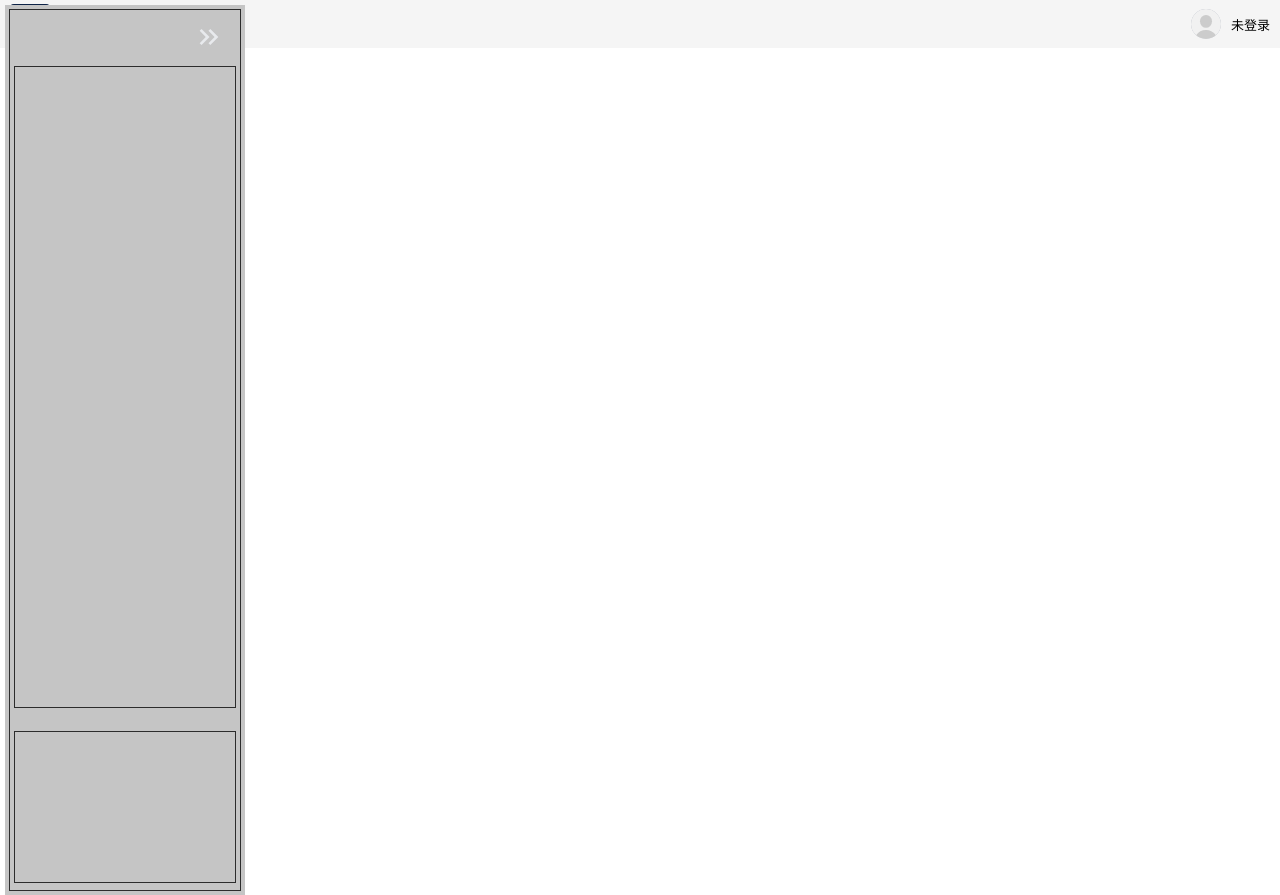
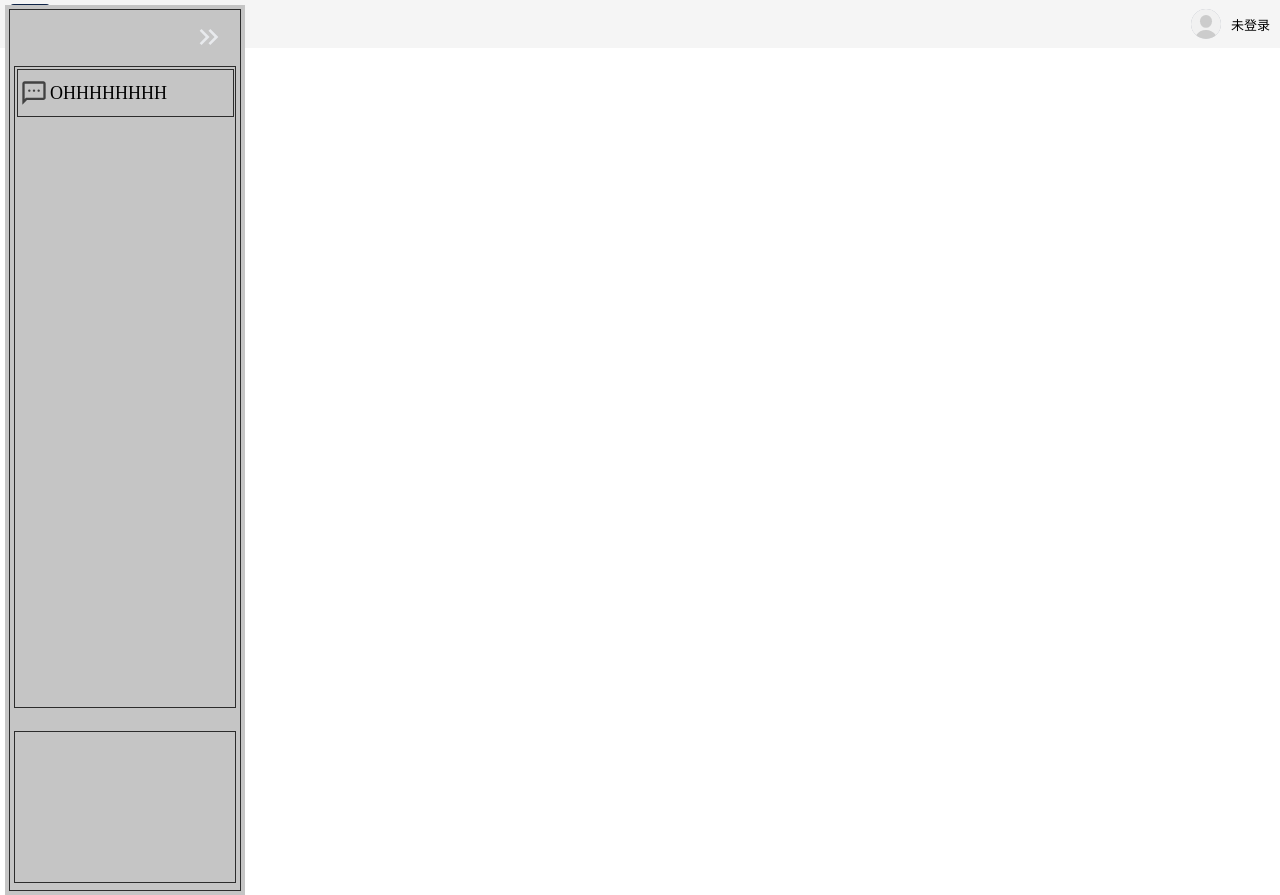
Before and after one commit to lhx-666-cool/xdechat-web-repechage, a Vue app: page /test in a window 1280 px wide. Built offline with nearby package versions, Linux system fonts and the light colour scheme.

Commit message:
fix: input flash error and wrong position; message card wrong position; refector: refectored some deprecated funcs; style: msg card icons

```diff
--- a/package.json
+++ b/package.json
@@ -14,13 +14,15 @@
     "@rangermauve/fetch-event-source": "^1.0.3",
     "@traptitech/markdown-it-katex": "^3.6.0",
     "axios": "^1.7.2",
+    "bootstrap": "^5.3.3",
+    "bootstrap-vue": "^2.23.1",
     "element-plus": "^2.7.6",
     "highlight.js": "^11.10.0",
     "jquery": "^3.7.1",
     "markdown-it": "^14.1.0",
     "markdown-it-katex": "^2.0.3",
     "markdown-it-link-attributes": "^4.0.1",
-    "vue": "^3.4.29",
+    "vue": "^3.5.10",
     "vue-demi": "^0.14.10",
     "vue-router": "^4.4.0",
     "vuex": "^4.0.2"
--- a/src/App.vue
+++ b/src/App.vue
@@ -5,6 +5,7 @@
 
 <script setup>
 import Navbar from "./components/Navbar.vue";
+
 </script>
 
 <style Lang="sass" scoped>
--- a/src/components/chatHistoryCard.vue
+++ b/src/components/chatHistoryCard.vue
@@ -4,7 +4,7 @@
     <span class="text">
         {{ text }}
     </span>
-   <img src="../assets/delete.svg" height="18px" :class="{'hide': !isac}" @click="sendMessage"/>
+   <img src="../assets/delete.svg" height="18px" :class="{'hide': !isac}" @click="deleteMessage"/>
 </div>
 </template>
 
@@ -13,7 +13,7 @@ import { defineProps } from 'vue';
 import { defineEmits } from 'vue';
 
 const emit = defineEmits(['delete-message']);
-const sendMessage = () => {
+const deleteMessage = () => {
   emit('delete-message', props.idx);
 };
 
--- a/src/components/chatLogsSidebar.vue
+++ b/src/components/chatLogsSidebar.vue
@@ -8,8 +8,19 @@
                     </div>
                 </div>
             </div>
-            <div class="chatLogArea"></div>
-            <div class="extraSettingsArea"></div>
+
+            <div class="chatLogArea" id="chatLogArea">
+                <div class="chatLogBar">
+                    <div class="chatLogItemImgContainer">
+                        <img class="chatLogItemImg" src="../assets/chatLogSidebar/message.svg" />
+                    </div>
+                    <div class="chatLogItemText">OHHHHHHHH</div>
+                </div>
+            </div>
+
+            <div class="extraSettingsArea">
+
+            </div>
         </div>
     </div>
 </template>
@@ -54,6 +65,7 @@
 
 .chatLogArea {
     display: flex;
+    flex-direction: column;
     width: 220px;
     height: 640px;
     margin: 2px;
@@ -86,7 +98,7 @@
     transition: 0.6s;
 }
 
-.collapseArrowBar:hover{
+.collapseArrowBar:hover {
     background-color: #e0e0e0;
     transition: 0.6s;
 }
@@ -105,4 +117,34 @@
     height: 32px;
     width: 32px;
 }
+
+
+
+
+.chatLogBar {
+    display: flex;
+    justify-content: left;
+    align-items: center;
+    width: 215px;
+    height: 46px;
+    border: #2c2c2c solid 1px;
+    margin: 2px;
+}
+
+.chatLogItemImgContainer {
+    display: flex;
+    justify-content: center;
+    align-items: center;
+    width: 32px;
+    height: 32px;
+}
+
+.chatLogItemImg {
+    width: 28px;
+    height: 28px;
+}
+
+.chatLogItemText {
+    font-size: 18px;
+}
 </style>
--- a/src/components/messageCard.vue
+++ b/src/components/messageCard.vue
@@ -9,30 +9,36 @@
             <img src="../assets/user.svg" class="avator unselectable">
 
         </div>
-        <div class="text" :class="{ 'text-user': role === 'user', 'text-bot': role === 'assistant' }">
+        <div class="text" :class="{ 'text-user': role === 'user', 'text-bot': role === 'assistant' }" @mouseover="showExtra[index] = true" @mouseout="showExtra[index] = false">
             <Text :text="text" />
-          <div class="icons" v-if="role==='assistant'">
-            <div class="copy actions" @click="copyToClip(text.replace(regex, ''));toast('复制成功')">
-              <img src="../assets/copy.svg" class="avator unselectable icon">
-            </div>
-            <div class="like actions">
+            <div class="icons" v-if="role === 'assistant' && showExtra[index]">
+                <b-button class="copy actions" @click="copyToClip(text.replace(regex, '')); toast('复制成功')"
+                    v-b-tooltip.hover.bottom title="复制">
+                    <img src="../assets/copy.svg" class="avator unselectable icon" title="复制">
+                </b-button>
+
+                <b-button class="like actions" v-b-tooltip.hover.bottom title="好答">
                     <img src="../assets/like.svg" class="avator unselectable icon">
-            </div>
-            <div class="copy actions">
+                </b-button>
+
+                <b-button class="copy actions" v-b-tooltip.hover.bottom title="答得跟粑粑似的">
                     <img src="../assets/dislike.svg" class="avator unselectable icon">
-            </div>
-            <div class="copy actions">
+                </b-button>
+
+                <b-button class="copy actions" v-b-tooltip.hover.bottom title="反馈">
                     <img src="../assets/feedback.svg" class="avator unselectable icon">
-            </div>
+                </b-button>
             </div>
         </div>
     </div>
 </template>
 
 <script setup>
-import { defineProps } from 'vue';
+import { defineProps, ref } from 'vue';
 import Text from './Text.vue';
 import { copyToClip } from "../js/copy.ts";
+
+let showExtra = ref([]);
 //数组的接收方法
 const toast = (message) => {
     ElMessage({
@@ -54,6 +60,8 @@ const props = defineProps({
         required: true
     }
 })
+
+
 </script>
 
 <style scoped>
@@ -70,11 +78,12 @@ const props = defineProps({
 
 .text {
     display: inline-block;
-    margin: 10px 10px 20px 10px;
+    margin: 10px 10px 2px 10px;
     padding: 20px 25px;
     border-radius: 28px;
     max-width: calc(100% - 60px);
     overflow: auto;
+
 }
 
 div {
@@ -119,28 +128,29 @@ div {
     height: 38px;
     border-radius: 5px
 }
-.message{
+
+.message {
     width: 100%;
 }
-.icons{
+
+.icons {
     display: flex;
     flex-direction: row;
     margin-top: 15px;
-  margin-bottom: -10px;
+    margin-bottom: 2px;
+    z-index: 8;
+}
 
+.icon {
+    height: 16px;
+    width: 16px;
 }
-.icon{
-  height: 15px;
-  width: 15px;
-}
-.actions{
+
+.actions {
     display: flex;
     justify-content: center;
     align-items: center;
-  border: 1px #aeaeae solid;
-  border-radius: 30px;
     padding: 2px 5px;
-  background-color: rgb(230, 230, 230);
     transition: transform 0.3s ease;
     cursor: pointer;
     margin-right: 10px;
@@ -153,7 +163,8 @@ div {
     user-select: none;
     /* 标准语法 */
 }
-.actions:hover{
+
+.actions:hover {
     transform: scale(1.05);
 }
 </style>
--- a/src/style/style.less
+++ b/src/style/style.less
@@ -1,3 +1,6 @@
+// *{
+// 	transition: height 0.3s ease-in-out;
+// }
 .markdown-body {
 	background-color: transparent !important;
 	font-size: 14px !important;
```
Also changed, not shown: src/components/Text.vue (+5 -5 lines), src/assets/chatLogSidebar/message.svg (added), 1 other file (tests, documents, lock files or other folders). Lines whose indentation alone changed are shown as unchanged.
